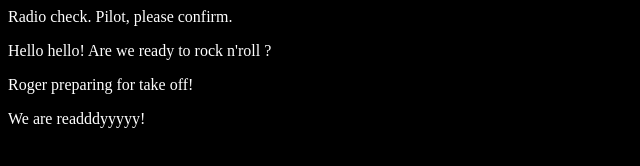
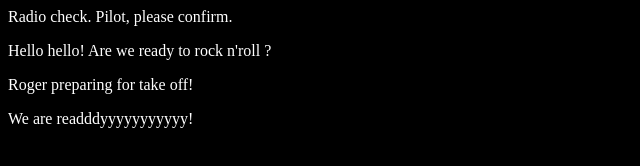
Before and after one commit to christinichka/communication-log, a plain HTML site: page index.html in a window 1280 px wide. Shown: the full height of the page, 0-640 px from the left. Drawn offline with Linux system fonts and the light colour scheme.

Commit message:
open-mic final

```diff
--- a/index.html
+++ b/index.html
@@ -6,6 +6,6 @@
       <p>Radio check. Pilot, please confirm.</p>
       <p>Hello hello! Are we ready to rock n'roll ?</p>
       <p>Roger preparing for take off!</p>
-      <p>We are readddyyyyy!</p>
+      <p>We are readddyyyyyyyyyyy!</p>
    </body>
 </html>
```
